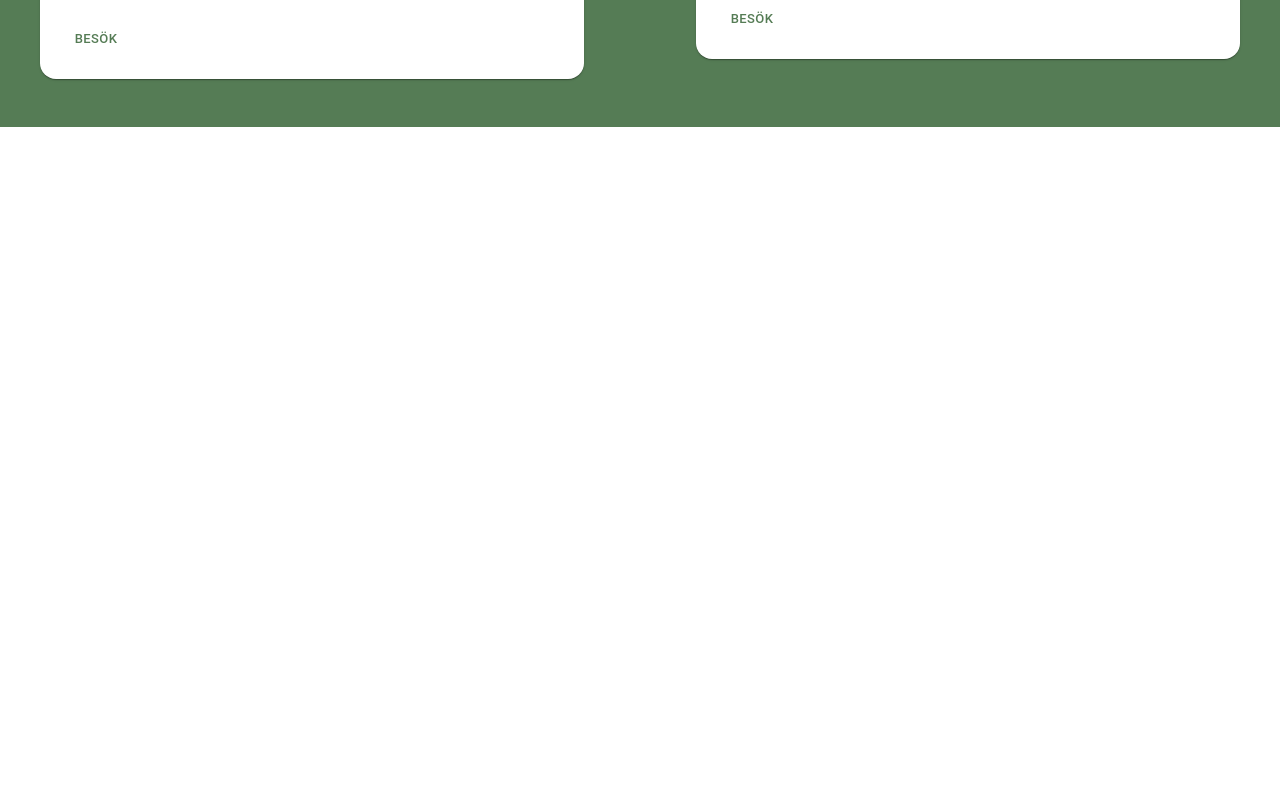
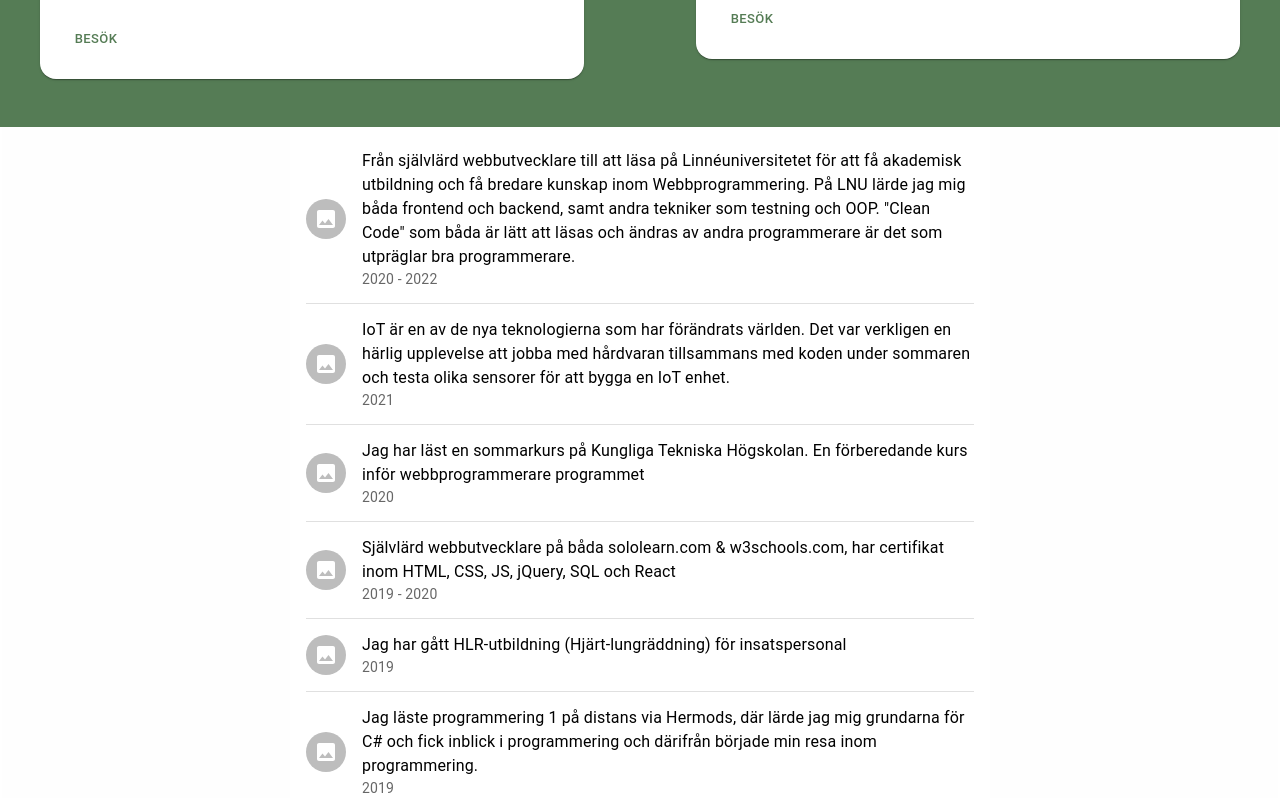
Before and after one commit to Tamimjabr/my-cv-react, a React (Create React App) app: page / in a window 1280 px wide. Shown: the part 2662-3460 px from the top of the page. Before the commit the page ends 2789 px from the top, so only its background shows below. Built offline with nearby package versions, Linux system fonts and the light colour scheme; a web font is replaced by a local one.

Commit message:
add educations list

```diff
--- a/src/components/Education.tsx
+++ b/src/components/Education.tsx
@@ -1,6 +1,32 @@
+
+import List from '@mui/material/List';
+import ListItem from '@mui/material/ListItem';
+import ListItemText from '@mui/material/ListItemText';
+import ListItemAvatar from '@mui/material/ListItemAvatar';
+import Avatar from '@mui/material/Avatar';
+import ImageIcon from '@mui/icons-material/Image';
+import { educations } from '../data/education';
+import { Divider } from '@mui/material';
 
 const Education = () => {
-  return <div></div>;
+  return (
+    < List sx={{ width: '100%', maxWidth: 700, bgcolor: 'background.paper' }}>
+      {educations.map((education: any) => (
+        <>
+          < ListItem >
+            <ListItemAvatar>
+              <Avatar>
+                <ImageIcon />
+              </Avatar>
+            </ListItemAvatar>
+            <ListItemText primary={education.description} secondary={education.period} />
+          </ ListItem>
+          <Divider variant="middle" component="li" />
+        </>
+      )
+      )}
+    </List >
+  );
 };
 
 export default Education;
--- a/src/data/education.tsx
+++ b/src/data/education.tsx
@@ -19,7 +19,7 @@ export const educations: Education[] = [{
   period: '2020'
 }, {
   title: 'Sololearn & W3schools',
-  description: 'jälvlärd webbutvecklare på båda sololearn.com & w3schools.com, har certifikat inom HTML, CSS, JS, jQuery, SQL och React',
+  description: 'Självlärd webbutvecklare på båda sololearn.com & w3schools.com, har certifikat inom HTML, CSS, JS, jQuery, SQL och React',
   period: '2019 - 2020'
 }, {
   title: 'HLR-utbildning',
--- a/src/screens/Homepage.tsx
+++ b/src/screens/Homepage.tsx
@@ -1,4 +1,5 @@
 import Description from '../components/Description'
+import Education from '../components/Education'
 import JobExperience from '../components/JobExperience'
 import ProgrammingSkills from '../components/ProgrammingSkills'
 import Projects from '../components/Projects'
@@ -11,6 +12,7 @@ const Homepage = () => {
       <JobExperience />
       <ProgrammingSkills />
       <Projects />
+      <Education />
     </StyledContainer>
   )
 }
```
